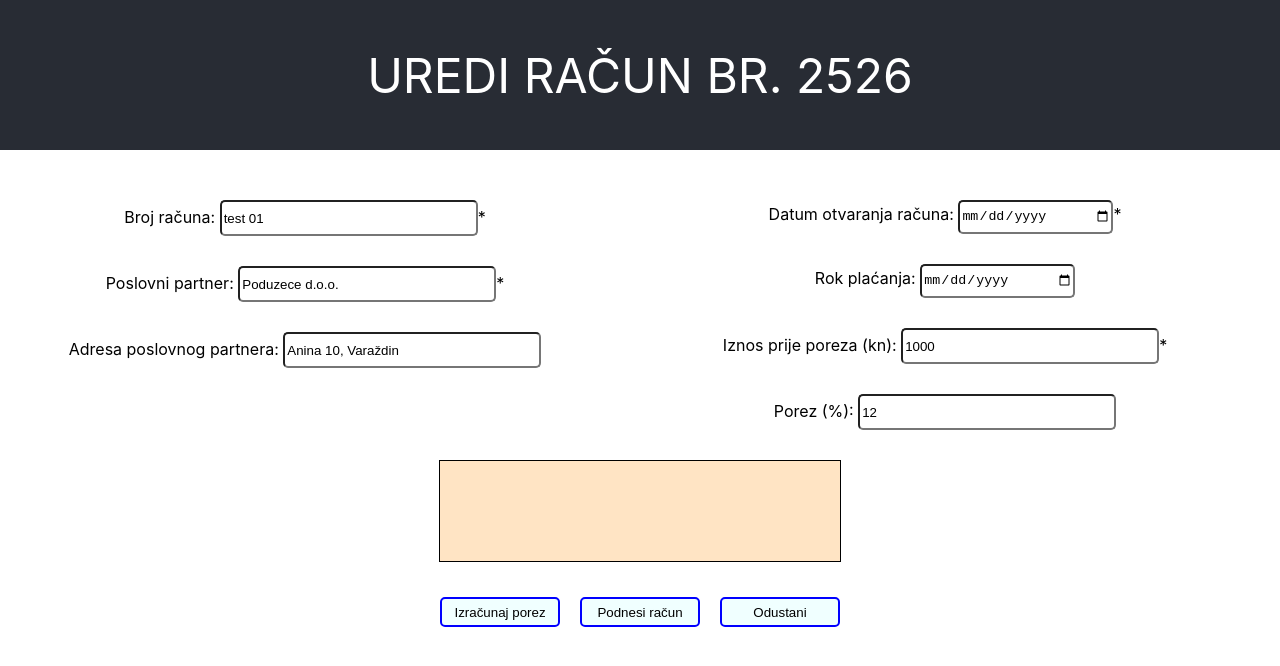
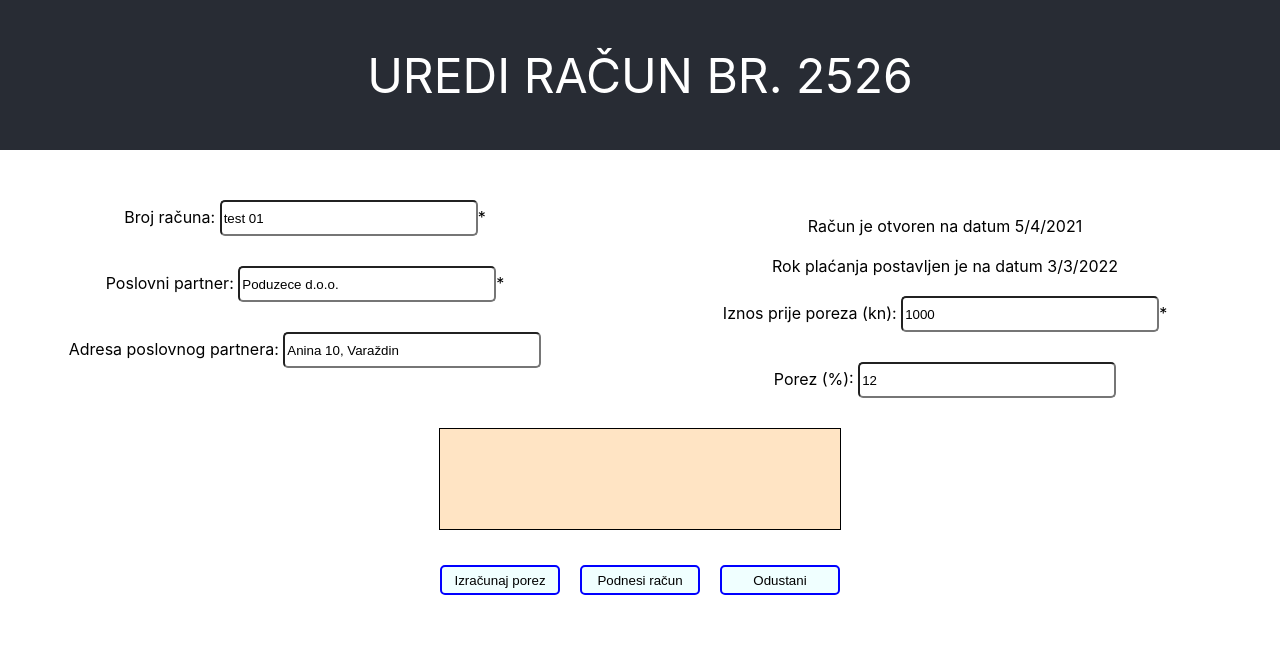
Before and after one commit to CROmarcos/sedamit_zadatak, a React (Create React App) app: page /uredi/2526 in a window 1280 px wide. Shown: the top 666 px of the page. Built offline with nearby package versions, Linux system fonts and the light colour scheme.

Commit message:
Implementirano uređivanje računa

```diff
--- a/src/Components/DodajRacun/DodajRacun.tsx
+++ b/src/Components/DodajRacun/DodajRacun.tsx
@@ -15,7 +15,7 @@ const DodajRacun = () => {
     let rn = store.getState().reducer.slice(-1)[0]
 
     const dispatch = useDispatch()
-    const { dodajRacun } = bindActionCreators(actionCreators, dispatch)
+    const { dodajRacun, urediRacun } = bindActionCreators(actionCreators, dispatch)
 
     const [iznosPorezaText, setIznos] = useState('')
     const [cijenaSPorezomText, setCijena] = useState('')
@@ -36,6 +36,12 @@ const DodajRacun = () => {
     let IznosPoreza = 0
     let CijenaSPorezom = 0
 
+    //Za uređivanje računa
+    let redniBroj = 0
+    let datumPocetka = new Date()
+    let datumRoka = new Date()
+    let rokPostavljen = false
+
     if (id) {
         let racun = store.getState().reducer.find(x => x.id === parseInt(id))
         if (racun) {
@@ -49,6 +55,12 @@ const DodajRacun = () => {
             if (racun.porez) Porez = racun.porez.toString()
             if (racun.iznos_poreza) IznosPoreza = racun.iznos_poreza
             CijenaSPorezom = racun.cijena_s_porezom
+            datumPocetka = racun.datum_racuna
+            if (racun.rok_placanja) {
+                datumRoka = racun.rok_placanja
+                rokPostavljen = true
+            }
+            redniBroj = racun.redni_broj_racuna
         }
     }
 
@@ -100,6 +112,7 @@ const DodajRacun = () => {
         if (dateStart > dt) {
             alert("Datum zatvaranja ugovora ne može biti prije datuma otvaranja!");
             (document.getElementById("dt-end") as HTMLInputElement).value = ''
+            setDateEnd(new Date())
         }
         else {
             setDateEnd(dt)
@@ -133,8 +146,14 @@ const DodajRacun = () => {
                     }
                 </div>
                 <div className="Unos__stupac right">
-                    <div className="Input"><label>Datum otvaranja računa: </label><input id="dt-start" className="Datum" type="date" name="datum_racuna" onSelect={dtStart} /><span>*</span></div>
-                    <div className="Input"><label>Rok plaćanja: </label><input id="dt-end" className="Datum" type="date" name="rok_placanja" onSelect={dtEnd} /></div>
+                    {(id) ?
+                        <div className="Input"><p>Račun je otvoren na datum {datumPocetka.toLocaleDateString()}</p></div> :
+                        <div className="Input"><label>Datum otvaranja računa: </label><input id="dt-start" className="Datum" type="date" name="datum_racuna" onSelect={dtStart} /><span>*</span></div>
+                    }
+                    {(rokPostavljen) ?
+                        <div className="Input"><p>Rok plaćanja postavljen je na datum {datumRoka.toLocaleDateString()}</p></div> :
+                        <div className="Input"><label>Rok plaćanja: </label><input id="dt-end" className="Datum" type="date" name="rok_placanja" onSelect={dtEnd} /></div>
+                    }
                     <div className="Input"><label>Iznos prije poreza (kn): </label><input id="cijena" type="text" name="iznos_prije_poreza" value={input.iznos_prije_poreza} onChange={handleChange} /><span>*</span></div>
                     <div className="Input"><label>Porez (%): </label><input id="porez" type="text" name="porez" value={input.porez} onChange={handleChange} /></div>
                 </div>
@@ -150,7 +169,7 @@ const DodajRacun = () => {
                     <button onClick={() => alert("Niste ispunili vrijednosti označene znakom *!")}>Podnesi račun</button>
                     :
                     <Link to="/">
-                        <button onClick={() => dodajRacun({
+                        <button onClick={() => (!id) ? dodajRacun({
                             id: Date.now(),
                             broj_racuna: input.broj_racuna,
                             redni_broj_racuna: rn.redni_broj_racuna + 1,
@@ -164,7 +183,22 @@ const DodajRacun = () => {
                             porez: parseFloat(input.porez),
                             iznos_poreza: parseFloat(input.porez) * parseFloat(input.iznos_prije_poreza) / 100,
                             cijena_s_porezom: parseFloat(input.iznos_prije_poreza) + (parseFloat(input.porez) * parseFloat(input.iznos_prije_poreza) / 100)
-                        })
+                        }) :
+                            urediRacun({
+                                id: parseInt(id),
+                                broj_racuna: input.broj_racuna,
+                                redni_broj_racuna: redniBroj,
+                                smjer: input.smjer,
+                                datum_racuna: datumPocetka,
+                                rok_placanja: datumRoka,
+                                naziv_partnera: input.naziv_partnera,
+                                adresa_partnera: input.adresa_partnera,
+                                oib: input.oib,
+                                iznos_prije_poreza: parseFloat(input.iznos_prije_poreza),
+                                porez: parseFloat(input.porez),
+                                iznos_poreza: parseFloat(input.porez) * parseFloat(input.iznos_prije_poreza) / 100,
+                                cijena_s_porezom: parseFloat(input.iznos_prije_poreza) + (parseFloat(input.porez) * parseFloat(input.iznos_prije_poreza) / 100)
+                            })
                         }>Podnesi račun</button>
                     </Link>
                 }
```
